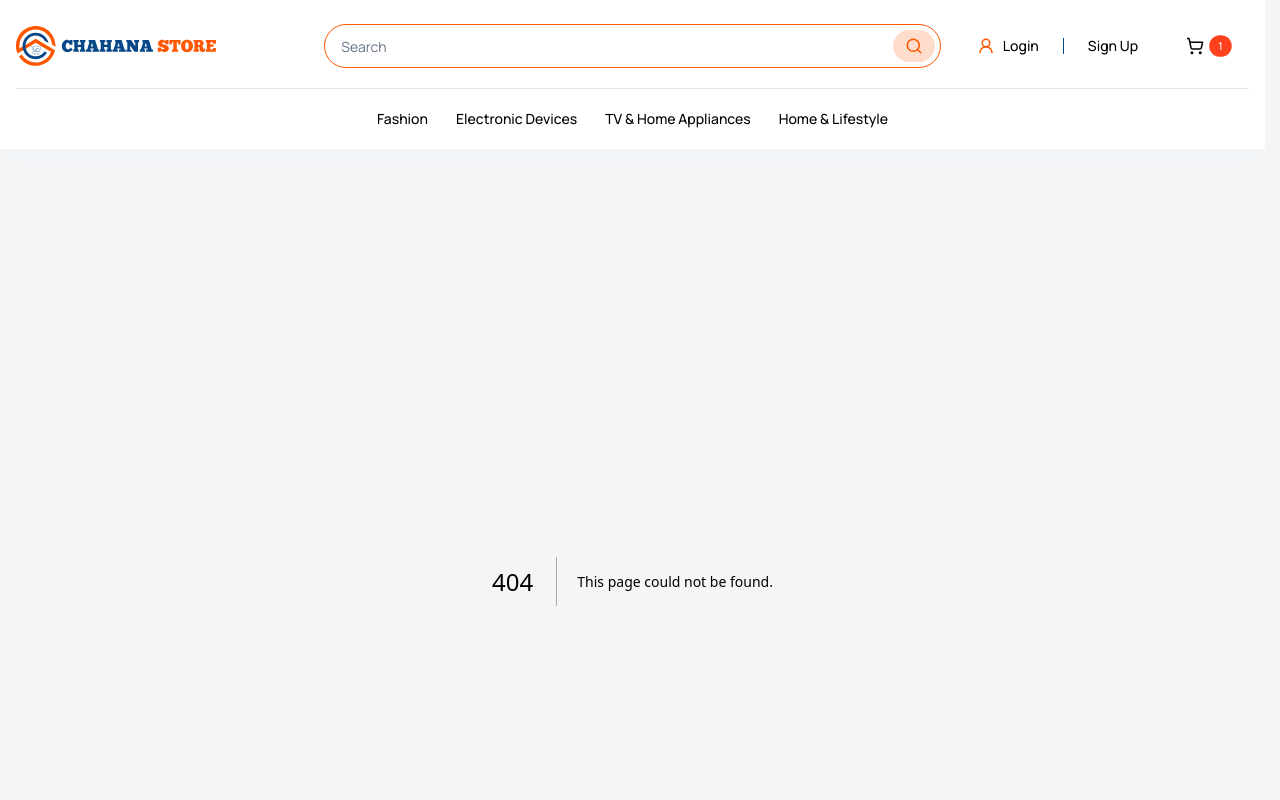
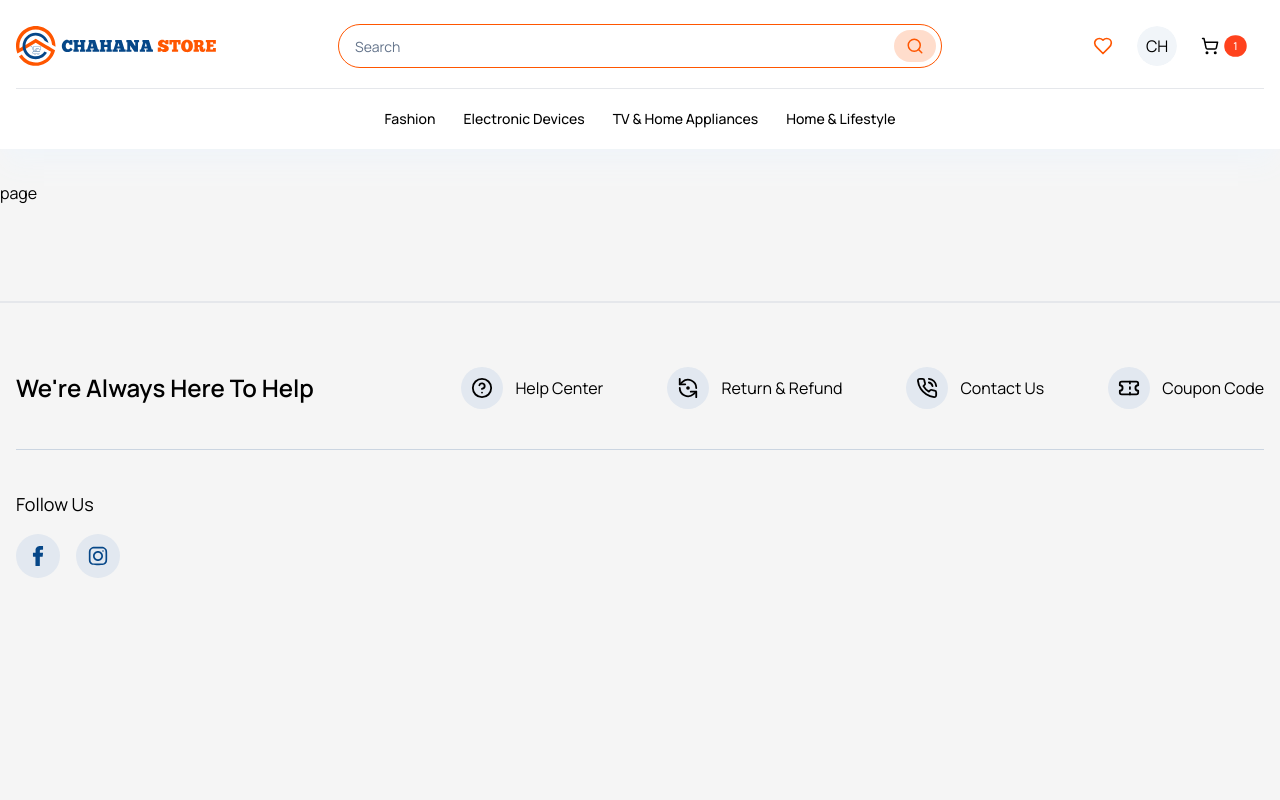
Before and after one commit to sagarkhadka/shop, a Next.js app: page /cart in a window 1280 px wide. Before the commit this address had no page. Shown: the top 800 px of the page. Built offline with nearby package versions, Linux system fonts and the light colour scheme.

Commit message:
minor update

```diff
--- /dev/null
+++ b/app/(products)/cart/page.tsx
@@ -0,0 +1,7 @@
+import React from 'react'
+
+const page = () => {
+  return <div>page</div>
+}
+
+export default page
--- a/components/HeroSlider.tsx
+++ b/components/HeroSlider.tsx
@@ -44,13 +44,13 @@ const HeroSlider = () => {
           className='overflow-hidden rounded-xl shadow-2xl'
         >
           <CarouselContent>
-            <CarouselItem className='relative isolate h-full w-full bg-[url("https://images.unsplash.com/photo-1608192490166-7c6745b9f3b8?q=80&w=1974&auto=format&fit=crop&ixlib=rb-4.0.3&ixid=M3wxMjA3fDB8MHxwaG90by1wYWdlfHx8fGVufDB8fHx8fA%3D%3D")] bg-cover bg-center p-28 md:min-h-[30rem]'>
+            <CarouselItem className='relative isolate aspect-[14/4] h-full w-full bg-[url("https://images.unsplash.com/photo-1608192490166-7c6745b9f3b8?q=80&w=1974&auto=format&fit=crop&ixlib=rb-4.0.3&ixid=M3wxMjA3fDB8MHxwaG90by1wYWdlfHx8fGVufDB8fHx8fA%3D%3D")] bg-cover bg-center p-28'>
               {/* <div className='absolute inset-0 z-10 bg-black/20' /> */}
             </CarouselItem>
-            <CarouselItem className='relative isolate h-full w-full bg-[url("https://images.unsplash.com/photo-1624535948032-f6f24ab1f319?q=80&w=2070&auto=format&fit=crop&ixlib=rb-4.0.3&ixid=M3wxMjA3fDB8MHxwaG90by1wYWdlfHx8fGVufDB8fHx8fA%3D%3D")] bg-cover bg-center p-28 md:min-h-[30rem]'>
+            <CarouselItem className='relative isolate aspect-[14/4] h-full w-full bg-[url("https://images.unsplash.com/photo-1624535948032-f6f24ab1f319?q=80&w=2070&auto=format&fit=crop&ixlib=rb-4.0.3&ixid=M3wxMjA3fDB8MHxwaG90by1wYWdlfHx8fGVufDB8fHx8fA%3D%3D")] bg-cover bg-center p-28'>
               {/* <div className='absolute inset-0 z-10 bg-black/20' /> */}
             </CarouselItem>
-            <CarouselItem className='relative isolate h-full w-full bg-[url("https://images.unsplash.com/photo-1435244837924-21c508f9db25?q=80&w=2070&auto=format&fit=crop&ixlib=rb-4.0.3&ixid=M3wxMjA3fDB8MHxwaG90by1wYWdlfHx8fGVufDB8fHx8fA%3D%3D")] bg-cover bg-center p-28 md:min-h-[30rem]'>
+            <CarouselItem className='relative isolate aspect-[14/4] h-full w-full bg-[url("https://images.unsplash.com/photo-1435244837924-21c508f9db25?q=80&w=2070&auto=format&fit=crop&ixlib=rb-4.0.3&ixid=M3wxMjA3fDB8MHxwaG90by1wYWdlfHx8fGVufDB8fHx8fA%3D%3D")] bg-cover bg-center p-28'>
               {/* <div className='absolute inset-0 z-10 bg-black/20' /> */}
             </CarouselItem>
           </CarouselContent>
--- a/components/navigation/Nav.tsx
+++ b/components/navigation/Nav.tsx
@@ -1,16 +1,16 @@
 import Image from 'next/image'
+import Link from 'next/link'
 
 import User from './User'
 import Menu from './Menu'
 import GlobalSearch from './GlobalSearch'
-import Link from 'next/link'
 
 const Nav = () => {
   return (
     <>
       <div className='mb-8 flex items-center bg-white py-3 shadow-xl shadow-slate-100'>
         <div className='container'>
-          <div className='grid grid-cols-12 justify-between pb-5 pt-3'>
+          <div className='grid grid-cols-12 justify-between gap-10 pb-5 pt-3'>
             <div className='col-span-3 flex items-center text-lg font-semibold'>
               <Link href='/'>
                 <Image
--- a/components/navigation/User.tsx
+++ b/components/navigation/User.tsx
@@ -1,13 +1,25 @@
-import { ShoppingCart, UserRound } from 'lucide-react'
 import Link from 'next/link'
+import { ShoppingCart, UserRound, Heart } from 'lucide-react'
 
 import { Button } from '../ui/button'
 import { Separator } from '../ui/separator'
+import { Avatar, AvatarFallback } from '../ui/avatar'
+import {
+  DropdownMenu,
+  DropdownMenuContent,
+  DropdownMenuItem,
+  DropdownMenuLabel,
+  DropdownMenuSeparator,
+  DropdownMenuTrigger
+} from '@/components/ui/dropdown-menu'
 
 const User = () => {
+  const isLoggedIn = true
+
   return (
     <>
-      <div className='flex items-center gap-4'>
+      <div className='flex items-center'>
+        {!isLoggedIn ? (
           <div className='flex items-center gap-2'>
             <Button variant={'ghost'} asChild>
               <Link href='/login'>
@@ -24,6 +36,31 @@ const User = () => {
               </Link>
             </Button>
           </div>
+        ) : (
+          <div className='flex items-center'>
+            <Button variant={'ghost'} asChild>
+              <Link href='/favorite'>
+                <Heart color='#ff5600' size={20} />
+              </Link>
+            </Button>
+
+            <DropdownMenu>
+              <DropdownMenuTrigger className='outline-none'>
+                <Avatar className='mx-2'>
+                  <AvatarFallback>CH</AvatarFallback>
+                </Avatar>
+              </DropdownMenuTrigger>
+              <DropdownMenuContent>
+                <DropdownMenuLabel>My Account</DropdownMenuLabel>
+                <DropdownMenuSeparator />
+                <DropdownMenuItem>Profile</DropdownMenuItem>
+                <DropdownMenuItem>Billing</DropdownMenuItem>
+                <DropdownMenuItem>Team</DropdownMenuItem>
+                <DropdownMenuItem>Subscription</DropdownMenuItem>
+              </DropdownMenuContent>
+            </DropdownMenu>
+          </div>
+        )}
 
         <Button variant={'ghost'} className='relative' asChild>
           <Link href='cart' className='flex items-center gap-1'>
--- a/styles/globals.css
+++ b/styles/globals.css
@@ -2,13 +2,9 @@
 @tailwind components;
 @tailwind utilities;
 
-html {
-  scrollbar-gutter: stable;
-}
-
 @layer utilities {
   .section-space {
-    @apply mb-4 mt-24;
+    @apply mb-4 mt-16 md:mt-24;
   }
 }
 
```
Also changed, not shown: app/(products)/products/[id]/page.tsx (renamed from app/products/[id]/page.tsx), app/(products)/products/page.tsx (renamed from app/products/page.tsx). Lines whose indentation alone changed are shown as unchanged.
